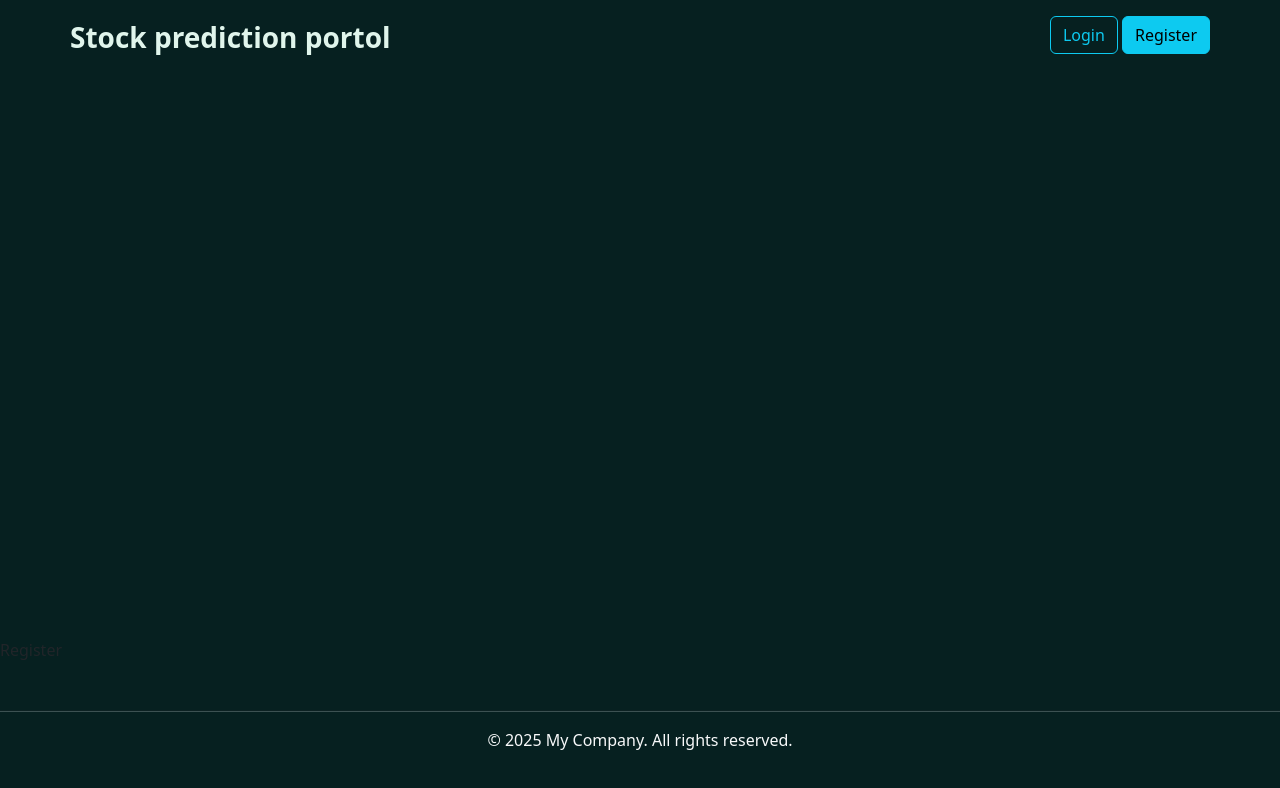
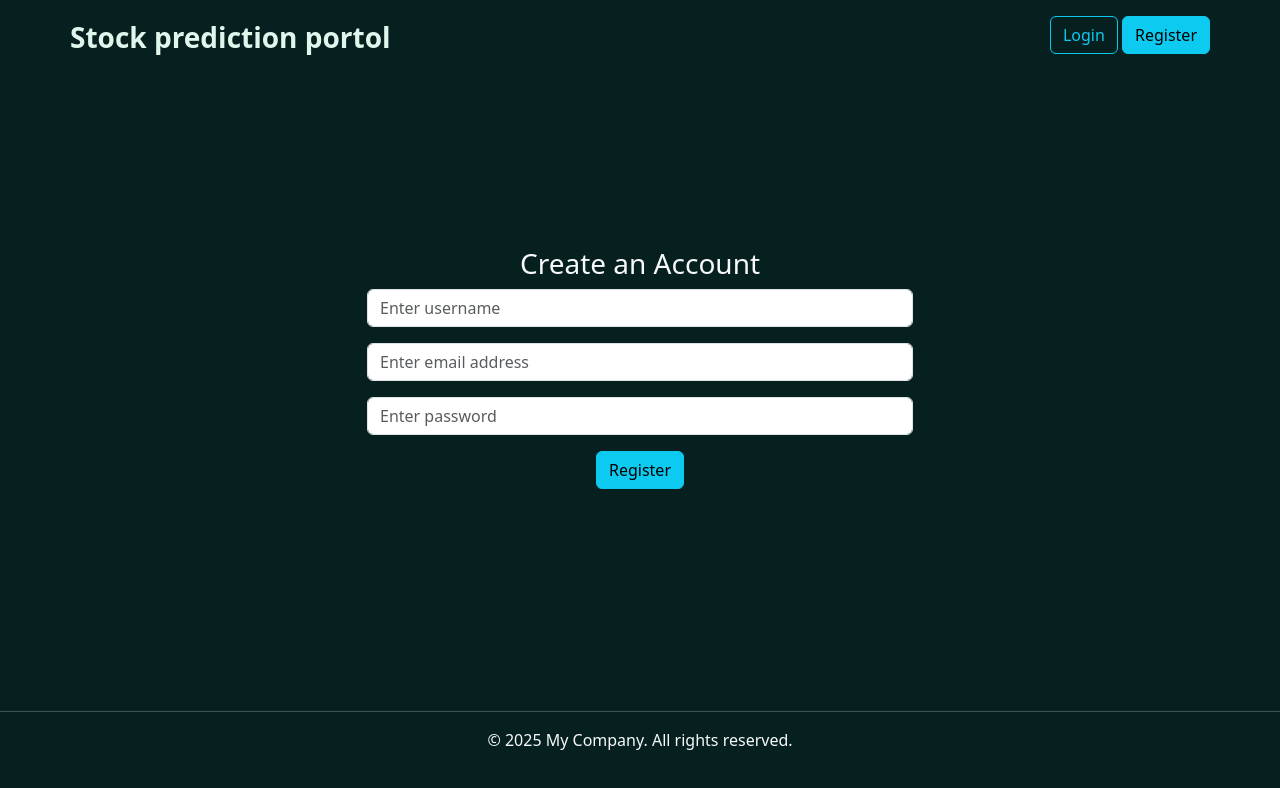
Before and after one commit to Niteshpanday05/stock-prediction, a React (Vite) app in the folder frontend-react/: page /register in a window 1280 px wide. Shown: the top 788 px of the page. Built offline with nearby package versions, Linux system fonts and the light colour scheme.

Commit message:
register page done

```diff
--- a/frontend-react/src/components/Login.jsx
+++ b/frontend-react/src/components/Login.jsx
@@ -3,11 +3,11 @@
 const Login = () => {
   return (
     <div>
-      <p>this is login page
+      <p className='text-light container'>this is login page
 
       </p>
     </div>
   )
 }
 
-export default Login
+export default Login;
--- a/frontend-react/src/components/Register.jsx
+++ b/frontend-react/src/components/Register.jsx
@@ -2,9 +2,21 @@
 
 const Register = () => {
   return (
-    <div>
-      Register
+   <>
+   <div className="container">
+    <div className="row justify-content-center">
+      <div className="col-md-6">
+        <h3 className="text-light text-center">Create an Account</h3>
+        <form>
+          <input type="text" className='form-control mb-3' placeholder='Enter username' />
+          <input type="Email" className='form-control mb-3' placeholder='Enter email address' />
+           <input type="Password" className='form-control mb-3' placeholder='Enter password' />
+           <button type='Submit' className='btn btn-info d-block mx-auto'>Register</button>
+        </form>
+      </div>
     </div>
+   </div>
+   </>
   )
 }
 
```
